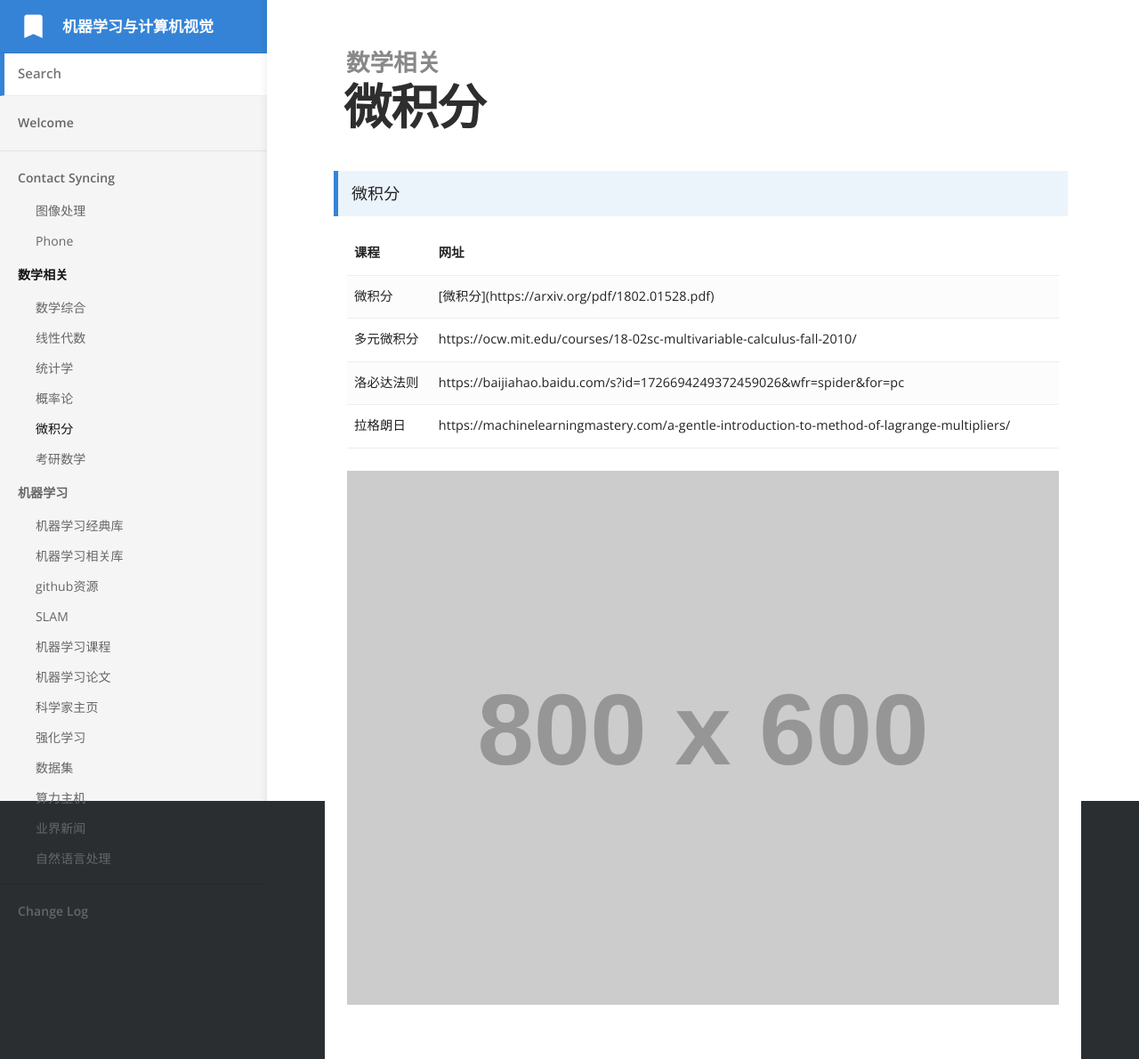
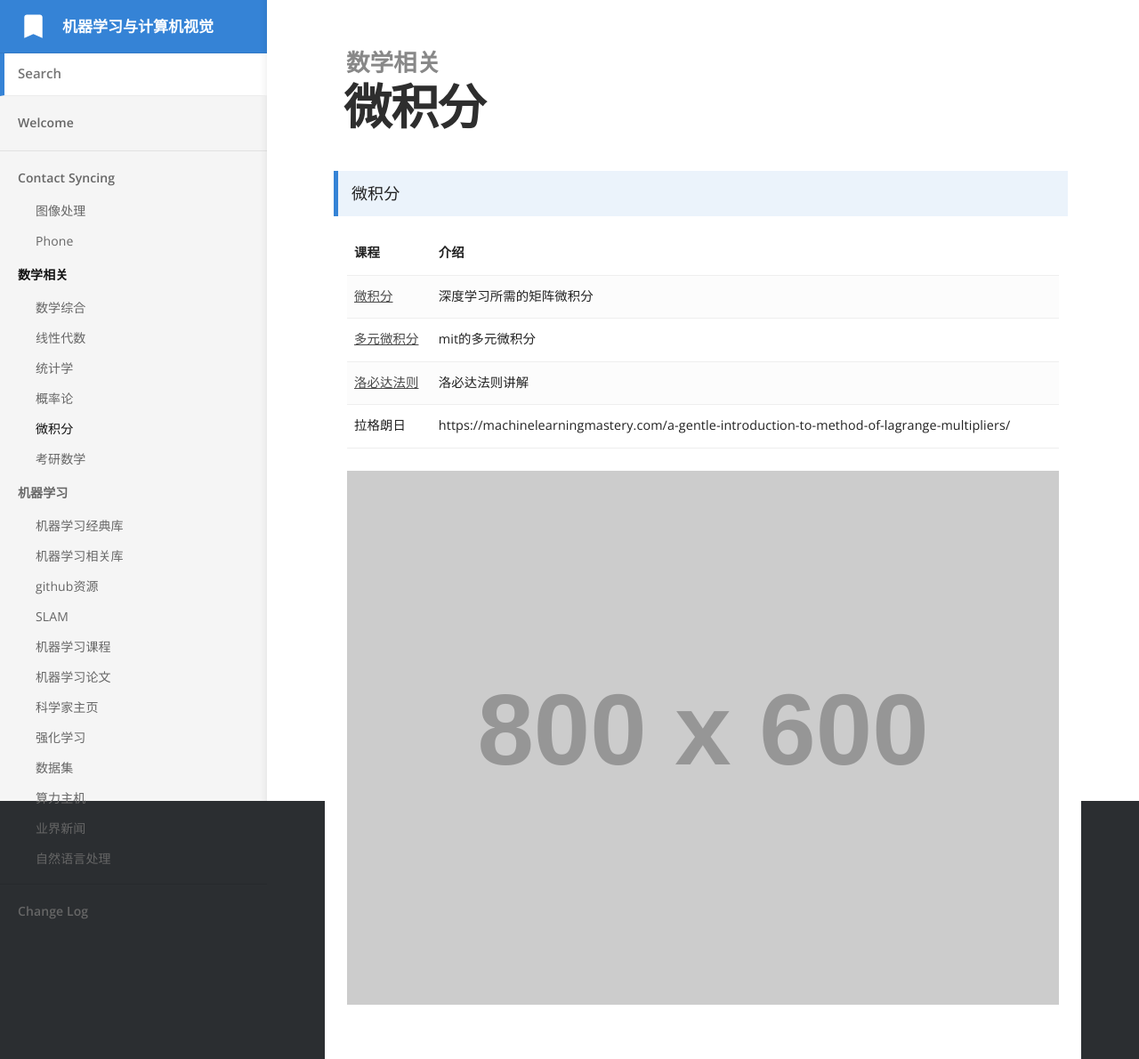
Before and after one commit to bashendixie/Machine_Learning_Notes, a Jekyll site: the page built from _docs/数学相关/微积分.md, in a window 1280 px wide. Shown: the whole page at 89% size. Built offline with Jekyll 4.4.1, drawn with Linux system fonts in a browser that asks for light colours.

Commit message:
no message

```diff
--- a/_docs/数学相关/微积分.md
+++ b/_docs/数学相关/微积分.md
@@ -9,39 +9,40 @@ order: 5
 	<tbody>
 		<tr>
 			<td>
-				<strong>
+				<strong width="200">
 					课程
 				</strong>
 			</td>
 			<td>
 				<strong>
-					网址
+					介绍
 				</strong>
 			</td>
 		</tr>
 
 		<tr>
 			<td>
-				微积分
+				<a href="https://arxiv.org/pdf/1802.01528.pdf">微积分</a>
 			</td>
 			<td>
-				[微积分](https://arxiv.org/pdf/1802.01528.pdf)
+				深度学习所需的矩阵微积分
 			</td>
 		</tr>
 		<tr>
 			<td>
-				多元微积分
+				<a href="https://ocw.mit.edu/courses/18-02sc-multivariable-calculus-fall-2010/">多元微积分</a>
 			</td>
 			<td>
-				https://ocw.mit.edu/courses/18-02sc-multivariable-calculus-fall-2010/
+				mit的多元微积分
 			</td>
 		</tr>
 		<tr>
 			<td>
-				洛必达法则
+				<a href="https://baijiahao.baidu.com/s?id=1726694249372459026&wfr=spider&for=pc">洛必达法则</a>
 			</td>
 			<td>
-				https://baijiahao.baidu.com/s?id=1726694249372459026&wfr=spider&for=pc
+				洛必达法则讲解
+
 			</td>
 		</tr>
 		<tr>
```
